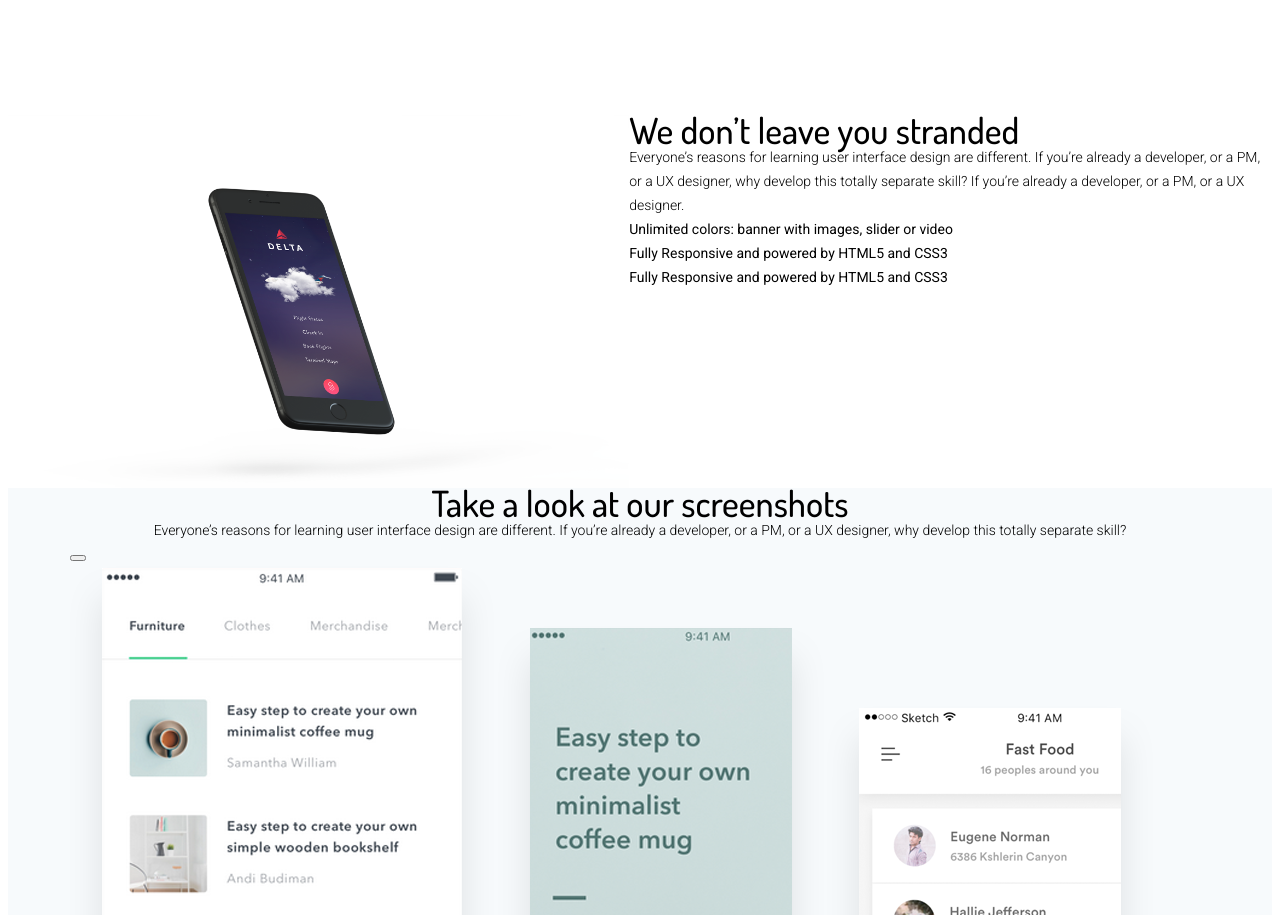
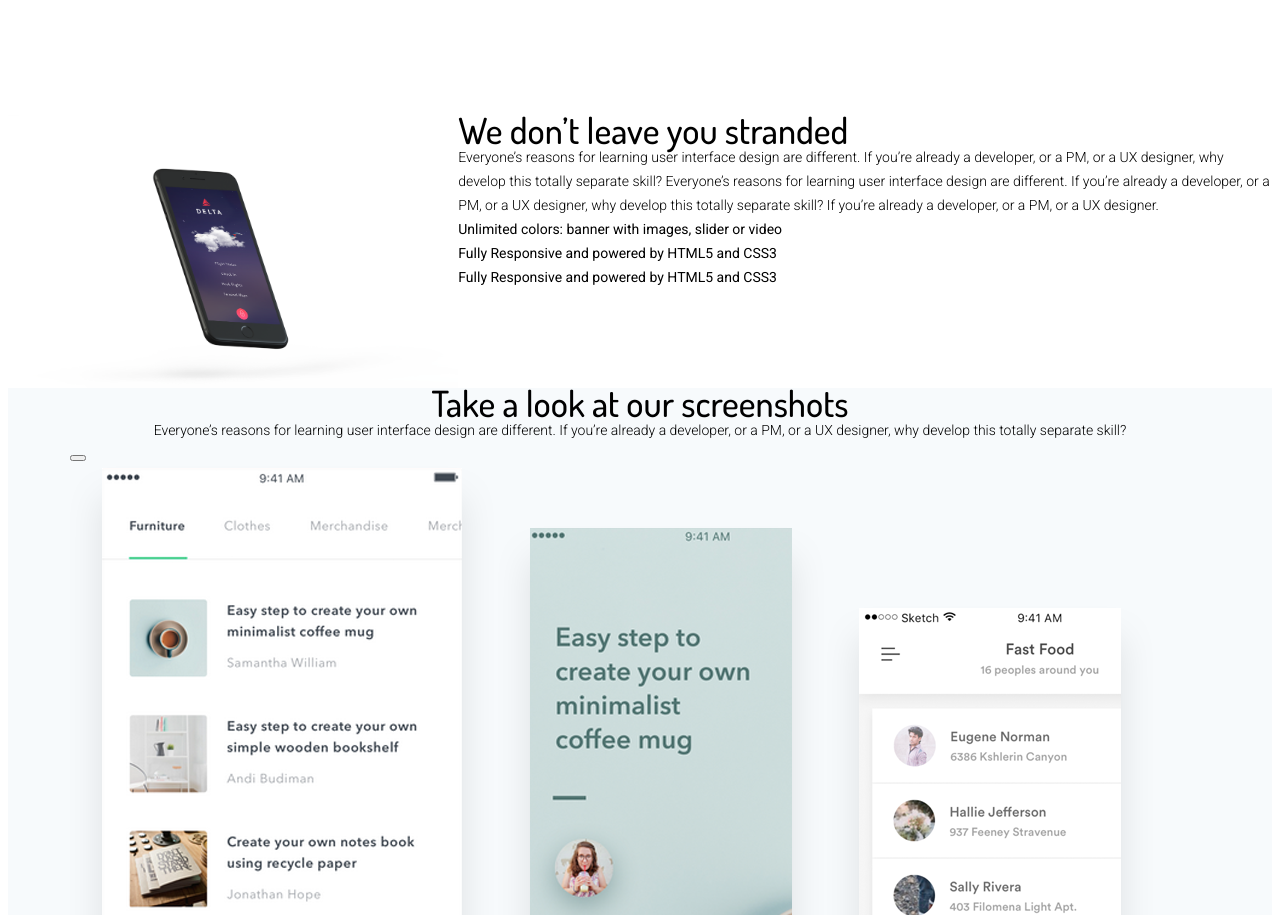
Before and after one commit to ArinaBanana/lendingKrayt, a website: page source/index.html in a window 1280 px wide. Shown: the part 1071-1986 px from the top of the page. Drawn offline with nearby package versions, Linux system fonts and the light colour scheme; files that its build step writes are made by us from their sources.

Commit message:
для соответствия с макетом еще один абзац; другой размер картинки для удобства расположения

```diff
--- a/source/index.html
+++ b/source/index.html
@@ -120,13 +120,20 @@
       <section class="preview">
         <div class="preview__inner">
           <div class="preview__picture">
-            <img class="preview__img" src="img/iphone.png" alt="iphone" width="1206" height="709">
+            <img class="preview__img" src="img/iPhone.png" alt="iphone" width="545" height="573">
           </div>
           <div class="preview__about">
             <h2 class="preview__title">We don’t leave you stranded</h2>
             <p class="preview__description">
-              Everyone’s reasons for learning user interface design are different.
-              If you’re already a developer, or a PM, or a UX designer, why develop this totally separate skill? If you’re already a developer, or a PM, or a UX designer.
+              <span class="preview__content-one">
+                Everyone’s reasons for learning user interface design are different.
+                If you’re already a developer, or a PM, or a UX designer, why develop this totally separate skill?
+              </span>
+
+              <span class="preview__content-two">
+                Everyone’s reasons for learning user interface design are different.
+                If you’re already a developer, or a PM, or a UX designer, why develop this totally separate skill? If you’re already a developer, or a PM, or a UX designer.
+              </span>
             </p>
             <ul class="features-list">
               <li class="features-list__item">Unlimited colors: banner with images, slider or video</li>
```
